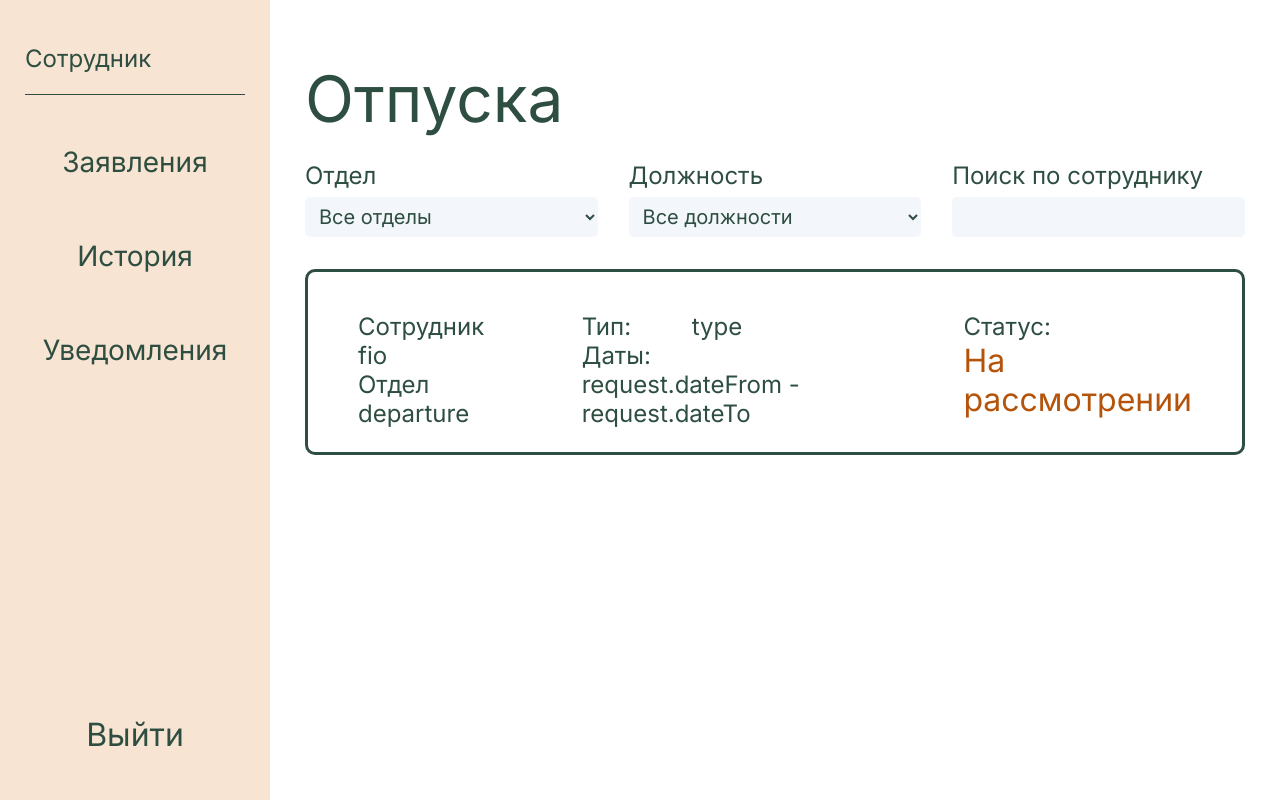
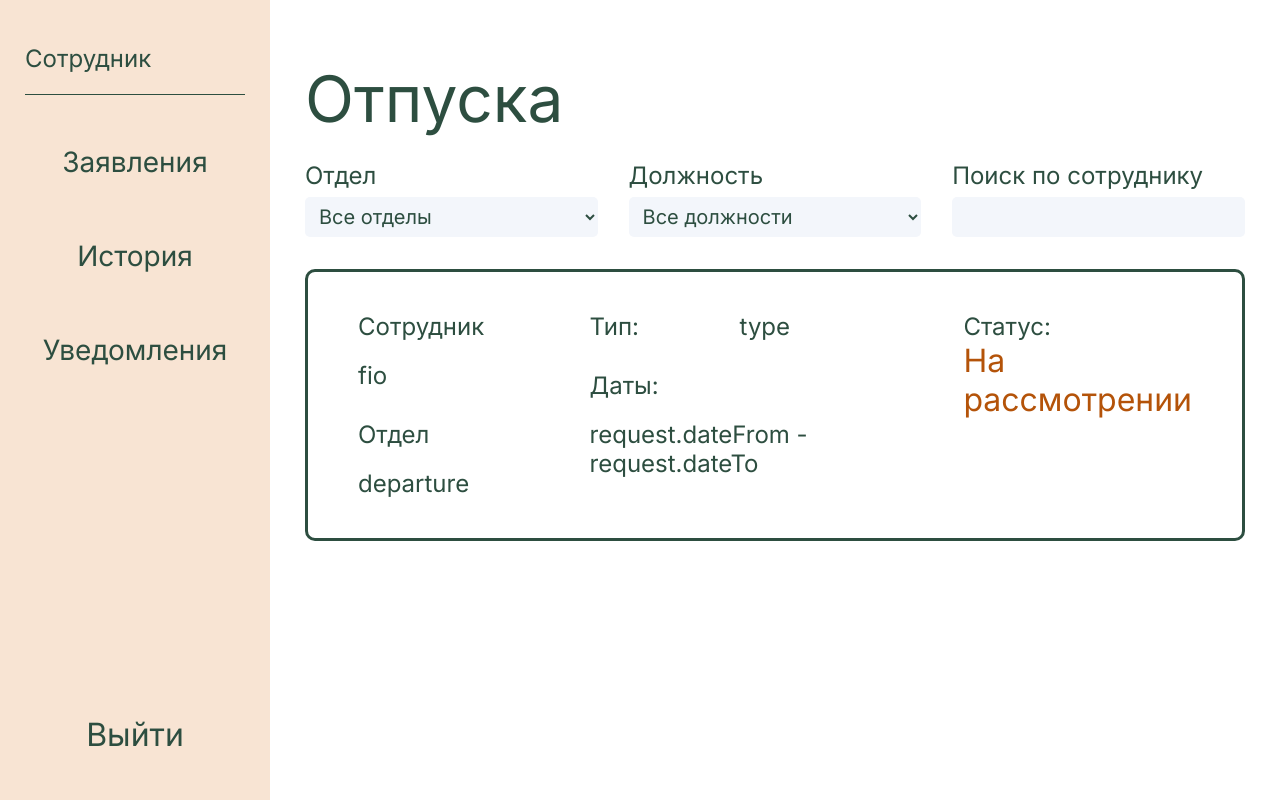
Before and after one commit to Bruh4O4/coordinarion_routes, a React (Vite) app: page /employer/vacations in a window 1280 px wide. Built offline with nearby package versions, Linux system fonts and the light colour scheme.

Commit message:
feat: change styles for infoField

```diff
--- a/src/components/InfoField/InfoField.module.css
+++ b/src/components/InfoField/InfoField.module.css
@@ -2,8 +2,10 @@
     font-size: var(--t);
     display: flex;
     flex-wrap: wrap;
+    gap: 20px;
 }
 
 .label {
-    width: 110px;
+    width: 130px;
+    min-width: fit-content;
 }
--- a/src/modules/RequestCard/RequestCard.module.css
+++ b/src/modules/RequestCard/RequestCard.module.css
@@ -18,7 +18,9 @@
 }
 .fields {
     height: 100px;
+    min-height: fit-content;
     display: flex;
     flex-direction: column;
     justify-content: space-between;
+    gap: 30px;
 }
```
